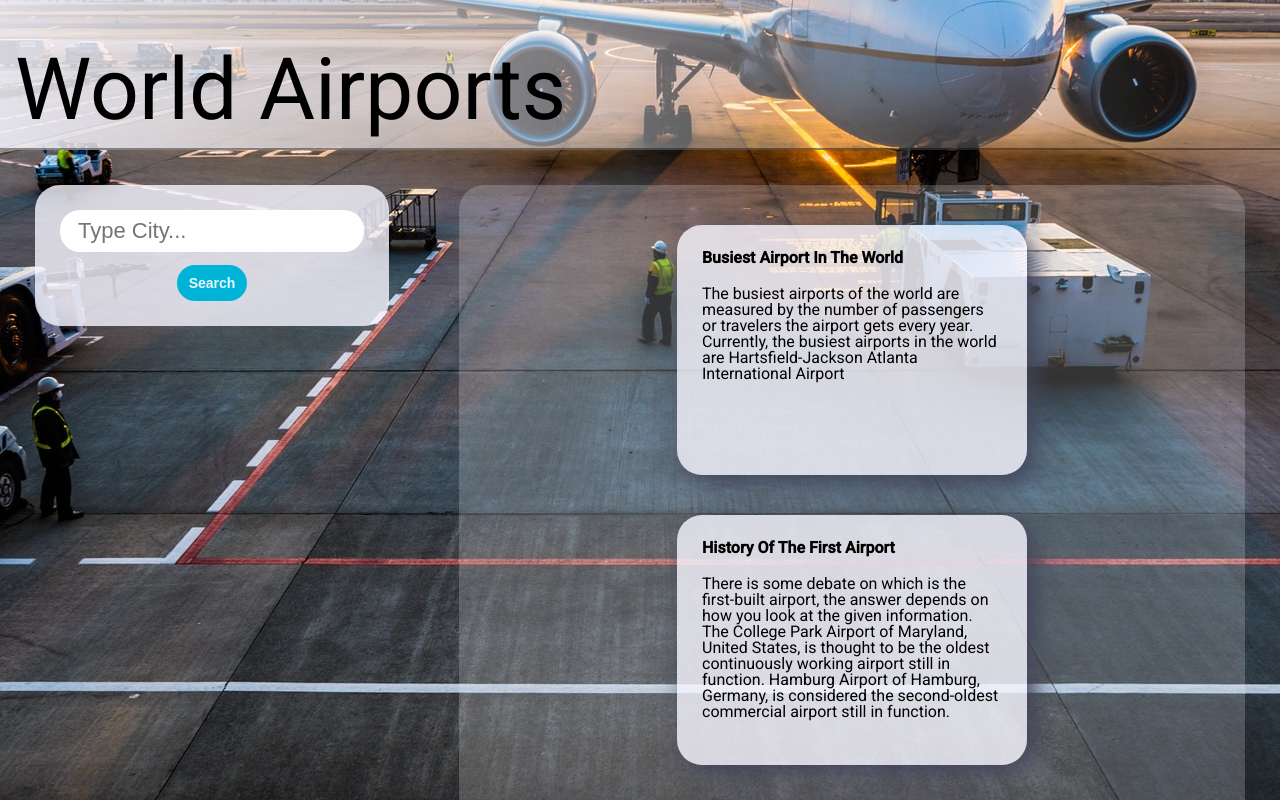
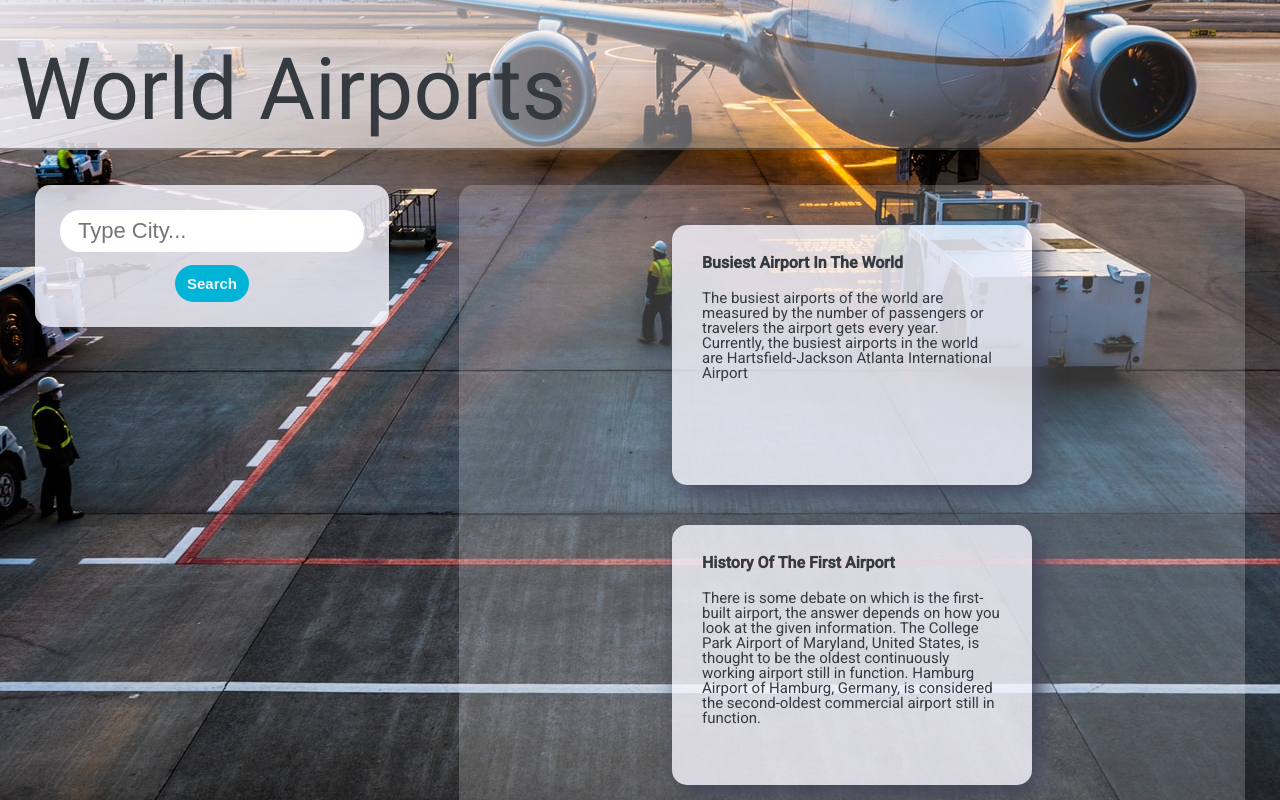
Before and after one commit to Rom4n25/flights, a React (Create React App) app: page / in a window 1280 px wide. Shown: the top 800 px of the page. Built offline with nearby package versions, Linux system fonts and the light colour scheme.

Commit message:
Css styles change

```diff
--- a/src/components/header/Header.js
+++ b/src/components/header/Header.js
@@ -11,11 +11,12 @@ const Header = () => {
       gridColumnEnd: "3",
       borderBottom: "2px solid rgba(0, 0, 0, 0.4)",
     },
+    text: { color: "#343a40" },
   };
 
   return (
     <header style={styles.header}>
-      <div>World Airports</div>
+      <div style={styles.text}>World Airports</div>
     </header>
   );
 };
--- a/src/components/main/Airport.js
+++ b/src/components/main/Airport.js
@@ -23,7 +23,7 @@ const Airport = () => {
 
     flightsTable: {
       backgroundColor: "rgba(248, 247, 255, 0.8)",
-      borderRadius: "25px",
+      borderRadius: "15px",
       marginLeft: "40px",
       marinRight: "20px",
       justifyContent: "center",
--- a/src/components/main/AirportInfo.js
+++ b/src/components/main/AirportInfo.js
@@ -15,8 +15,8 @@ const AirportInfo = () => {
       padding: "20px",
       fontSize: "18px",
       backgroundColor: "rgba(248, 247, 255, 0.8)",
-      borderRadius: "25px",
-      color: "#182825",
+      borderRadius: "15px",
+      color: "#343a40",
       minWidth: "340px",
     },
 
--- a/src/components/main/AirportMap.js
+++ b/src/components/main/AirportMap.js
@@ -20,8 +20,8 @@ const AirportMap = () => {
       marginWidth="0"
       src={`https://www.openstreetmap.org/export/embed.html?bbox=${
         airport.lon
-      }%2C${airport.lat}%2C${airport.lon}%2C${
-        airport.lat - 0.02
+      }%2C${airport.lat - 0.022}%2C${airport.lon}%2C${
+        airport.lat
       }&amp;layer=mapnik`}
     ></iframe>
   );
--- a/src/components/main/Item.js
+++ b/src/components/main/Item.js
@@ -1,24 +1,24 @@
-import React from "react";
-
 const Item = ({ title, content }) => {
   const styles = {
     item: {
       height: "200px",
       width: "300px",
       backgroundColor: "rgba(248, 247, 255, 0.8)",
-      borderRadius: "25px",
+      borderRadius: "15px",
       boxShadow: "8px 8px 24px 0px rgba(66, 68, 90, 1)",
-      padding: "25px",
+      padding: "30px",
+      color: "#343a40",
     },
     h1: {
       marginBottom: "20px",
     },
+    p: { fontSize: "15px", fontWeight: "400" },
   };
 
   return (
     <div style={styles.item}>
       <h1 style={styles.h1}>{title}</h1>
-      <p>{content}</p>
+      <p style={styles.p}>{content}</p>
     </div>
   );
 };
--- a/src/components/main/Main.js
+++ b/src/components/main/Main.js
@@ -10,7 +10,7 @@ const Main = () => {
       backgroundColor: "rgba(248, 247, 255, 0.2)",
       padding: "40px",
       margin: "35px",
-      borderRadius: "25px",
+      borderRadius: "15px",
     },
   };
 
--- a/src/components/main/WelcomeContent.js
+++ b/src/components/main/WelcomeContent.js
@@ -4,7 +4,7 @@ const WelcomeContent = () => {
   const styles = {
     gridContainer: {
       display: "grid",
-      gap: "40px",
+      gridGap: "40px",
       gridTemplateColumns: "repeat(auto-fill, minmax(350px, 1fr)",
       justifyItems: "center",
       alignItems: "center",
--- a/src/components/nav/AirportsTable.js
+++ b/src/components/nav/AirportsTable.js
@@ -10,8 +10,9 @@ const styles = {
   container: {
     backgroundColor: "rgba(248, 247, 255, 0.8)",
     margin: "35px",
-    borderRadius: "25px",
+    borderRadius: "15px",
     padding: "25px",
+    color: "#343a40",
   },
 
   table: {
--- a/src/components/nav/SearchCity.js
+++ b/src/components/nav/SearchCity.js
@@ -20,7 +20,7 @@ const SearchCity = () => {
       padding: "25px",
       backgroundColor: "rgba(248, 247, 255, 0.8)",
       margin: "35px",
-      borderRadius: "25px",
+      borderRadius: "15px",
     },
 
     input: {
@@ -30,6 +30,7 @@ const SearchCity = () => {
       padding: "8px",
       textIndent: "10px",
       marginBottom: "12.5px",
+      color: "#343a40",
     },
 
     imgDiv: {
@@ -46,7 +47,7 @@ const SearchCity = () => {
       padding: "10px 12px",
       borderRadius: "25px",
       border: "none",
-      fontSize: "14px",
+      fontSize: "15px",
       fontWeight: "600",
       cursor: "pointer",
       backgroundColor: "#00b4d8",
--- a/src/css/styles.css
+++ b/src/css/styles.css
@@ -96,6 +96,7 @@ video {
   font-size: 100%;
   font-family: "Roboto", sans-serif;
   vertical-align: baseline;
+  color: "#343a40",
 }
 /* HTML5 display-role reset for older browsers */
 article,
@@ -115,6 +116,8 @@ body {
   line-height: 1;
   background: url(../img/background.jpg) no-repeat center center fixed;
   overflow: auto;
+  color: "#343a40";
+  cursor:default;
 }
 ol,
 ul {
```
